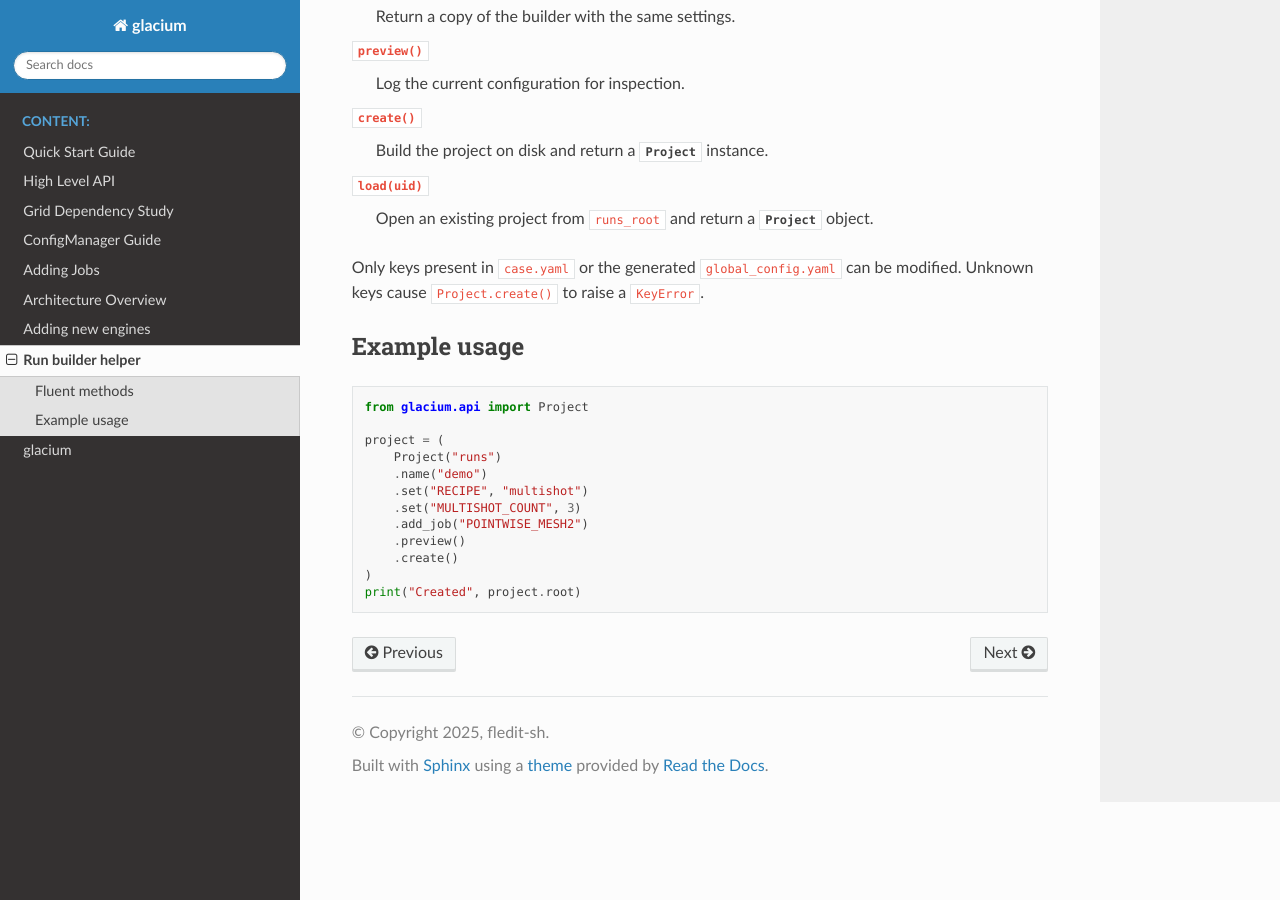
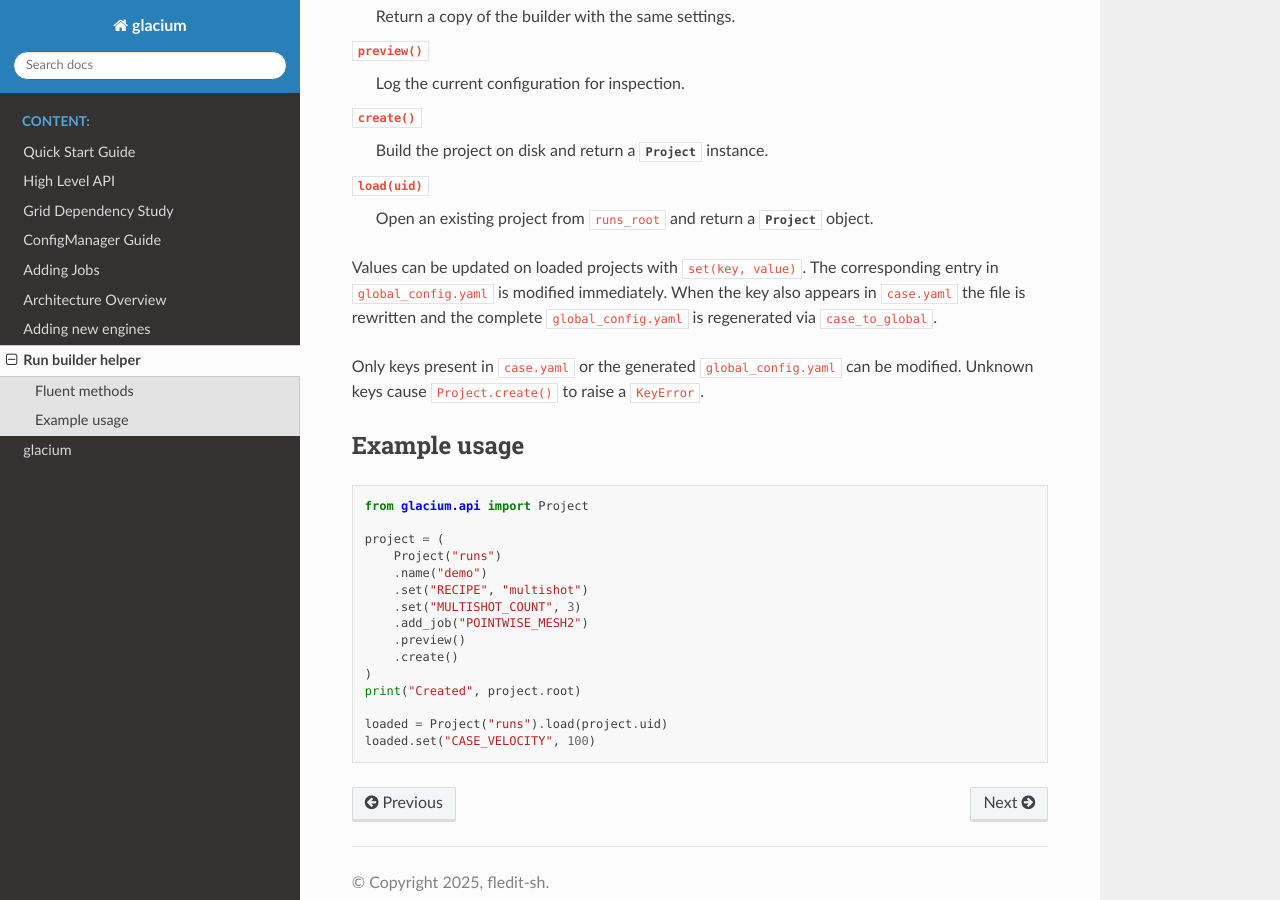
Before and after one commit to fledit-sh/glacium-repo, a Sphinx documentation site: the page built from docs/run_builder.rst, in a window 1280 px wide and 900 px high, scrolled down 919 px. Built offline with Sphinx 7.4.7 and the Read the Docs theme 3.1.0, drawn with Linux system fonts in a browser that asks for light colours.

Commit message:
docs: explain set on loaded projects

```diff
--- a/docs/run_builder.rst
+++ b/docs/run_builder.rst
@@ -49,6 +49,12 @@ Fluent methods
     Open an existing project from ``runs_root`` and return a
     :class:`~glacium.api.Project` object.
 
+Values can be updated on loaded projects with ``set(key, value)``.  The
+corresponding entry in ``global_config.yaml`` is modified immediately.
+When the key also appears in ``case.yaml`` the file is rewritten and the
+complete ``global_config.yaml`` is regenerated via
+``case_to_global``.
+
 Only keys present in ``case.yaml`` or the generated
 ``global_config.yaml`` can be modified. Unknown keys cause
 ``Project.create()`` to raise a ``KeyError``.
@@ -70,3 +76,6 @@ Example usage
        .create()
    )
    print("Created", project.root)
+
+   loaded = Project("runs").load(project.uid)
+   loaded.set("CASE_VELOCITY", 100)
```
Also changed, not shown: docs/high_level_api/run.rst (+9 -0 lines).
